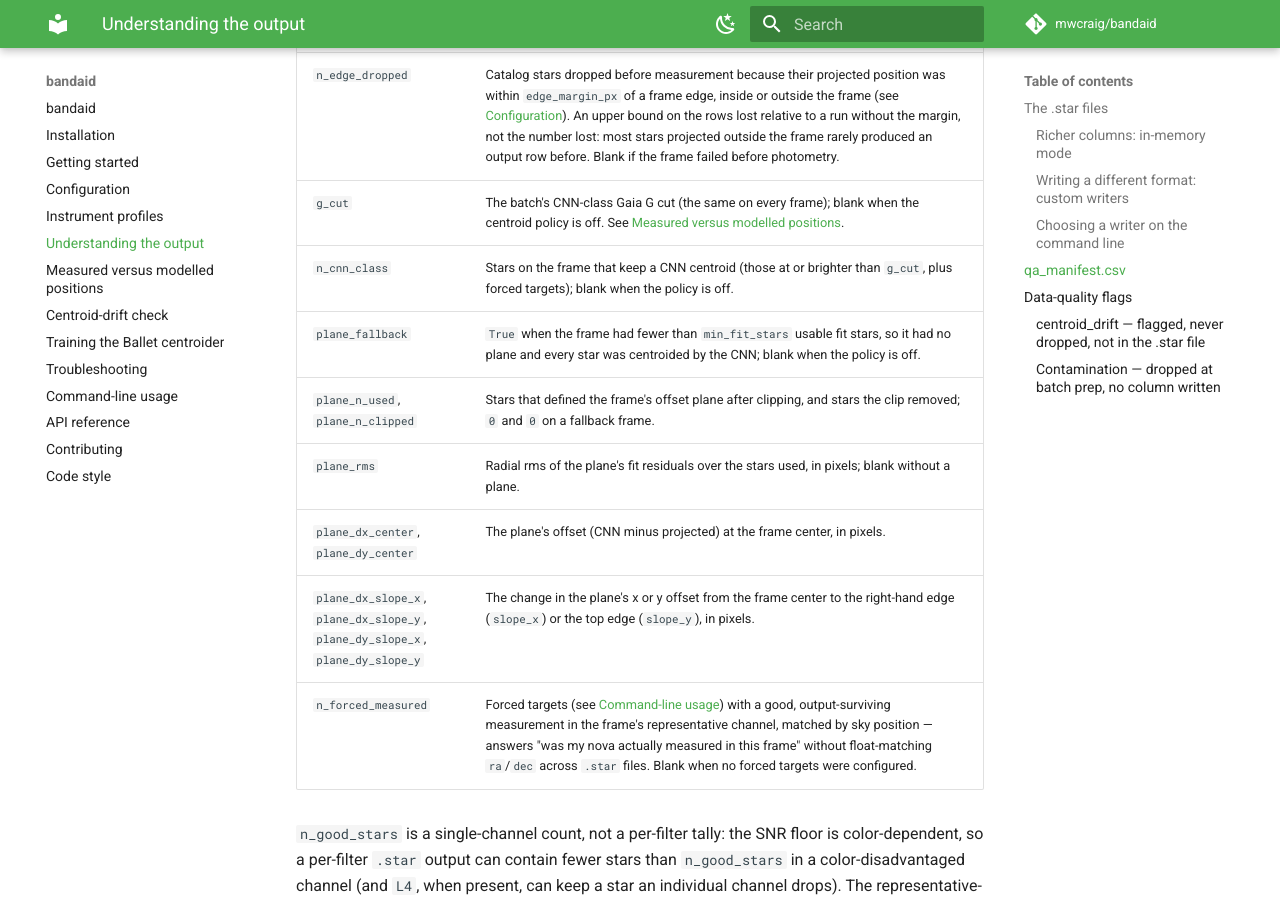
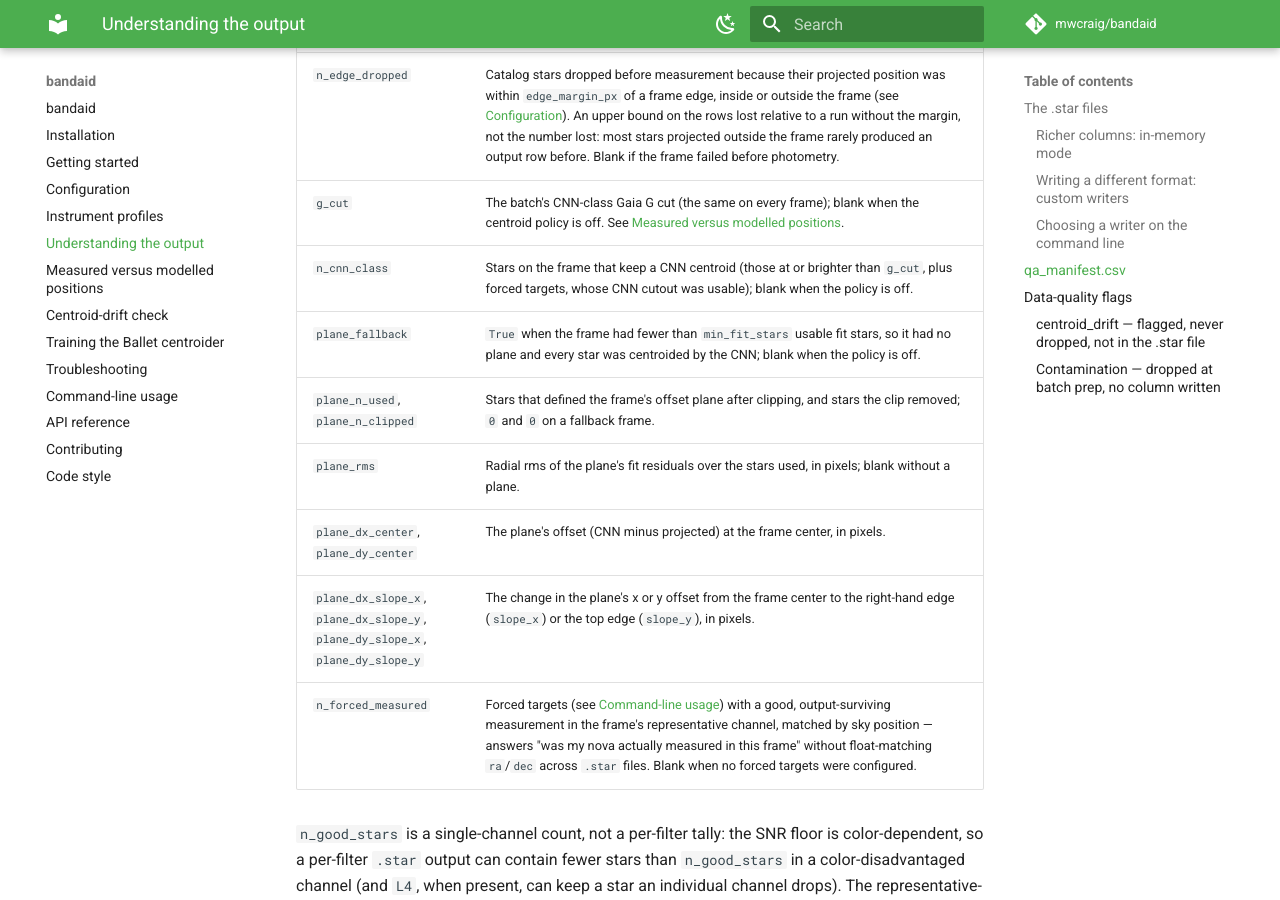
Before and after one commit to mwcraig/bandaid, an MkDocs documentation site: the page built from docs/outputs.md, in a window 1280 px wide and 900 px high, scrolled down 4656 px. Built offline with MkDocs 1.6.1 and Material for MkDocs 9.7.7, drawn with Linux system fonts in a browser that asks for light colours; comment, search, counter and statistics services are not loaded.

Commit message:
Tighten the n_cnn_class, fallback-label and clip-example wording
Claude-Session: https://claude.ai/code/session_01T4bLEhiRzyCdhPVMoWXHEf

```diff
--- a/docs/outputs.md
+++ b/docs/outputs.md
@@ -185,7 +185,7 @@ bad frames in a night without opening every `.star` file.
 | `n_drift_rejected`                                                             | The subset of `n_centroid_drift` that also passes `good_star_mask` — the stars a future gate on this flag would actually remove, since most drifted stars are already dropped by the existing flux/error/bounds cuts.                                                                                                                                                                                                              |
 | `n_edge_dropped`                                                               | Catalog stars dropped before measurement because their projected position was within `edge_margin_px` of a frame edge, inside or outside the frame (see [Configuration](configuration.md#frame-edge-margin)). An upper bound on the rows lost relative to a run without the margin, not the number lost: most stars projected outside the frame rarely produced an output row before. Blank if the frame failed before photometry. |
 | `g_cut`                                                                        | The batch's CNN-class Gaia G cut (the same on every frame); blank when the centroid policy is off. See [Measured versus modelled positions](measured_vs_modelled_positions.md).                                                                                                                                                                                                                                                    |
-| `n_cnn_class`                                                                  | Stars on the frame that keep a CNN centroid (those at or brighter than `g_cut`, plus forced targets); blank when the policy is off.                                                                                                                                                                                                                                                                                                |
+| `n_cnn_class`                                                                  | Stars on the frame that keep a CNN centroid (those at or brighter than `g_cut`, plus forced targets, whose CNN cutout was usable); blank when the policy is off.                                                                                                                                                                                                                                                                   |
 | `plane_fallback`                                                               | `True` when the frame had fewer than `min_fit_stars` usable fit stars, so it had no plane and every star was centroided by the CNN; blank when the policy is off.                                                                                                                                                                                                                                                                  |
 | `plane_n_used`, `plane_n_clipped`                                              | Stars that defined the frame's offset plane after clipping, and stars the clip removed; `0` and `0` on a fallback frame.                                                                                                                                                                                                                                                                                                           |
 | `plane_rms`                                                                    | Radial rms of the plane's fit residuals over the stars used, in pixels; blank without a plane.                                                                                                                                                                                                                                                                                                                                     |
```
Also changed, not shown: docs/measured_vs_modelled_positions.md (+1 -1 lines), 1 other file.
